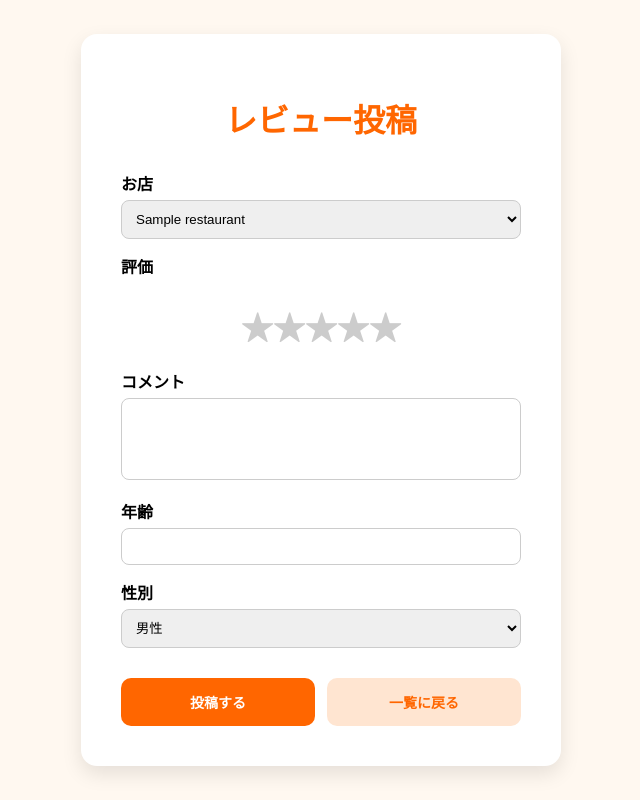
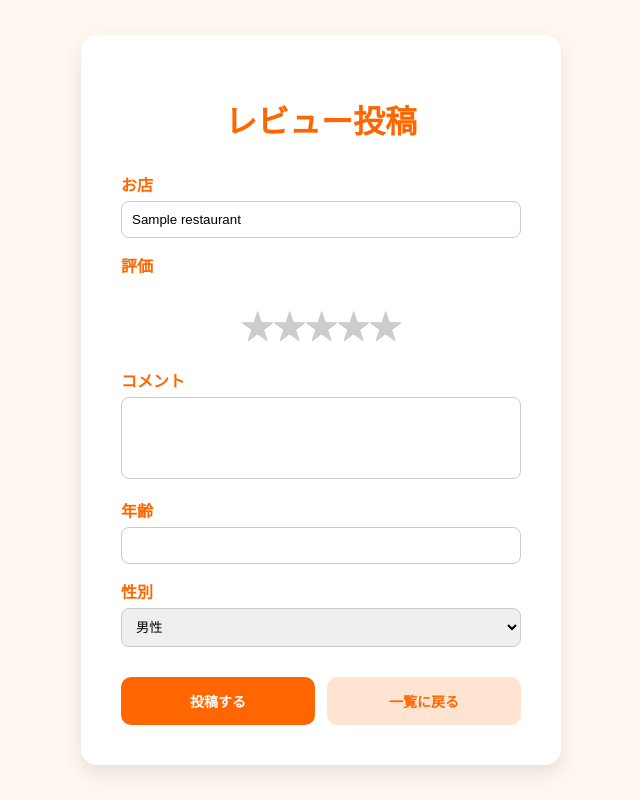
Before and after one commit to OOP2-2025-final-G05/MOGU, a Flask app: page /reviews/ in a window 1280 px wide. Shown: the whole page, without its empty margins (319-959 px from the left). Run offline with Flask 3, Linux system fonts and the light colour scheme; tables that the repository leaves empty hold one stand-in row (values such as "Sample post").

Commit message:
お店の変更をできなくして、お店、評価、コメント、年齢、性別もレビュー投稿の色と同じ色にした。

```diff
--- a/templates/Review.html
+++ b/templates/Review.html
@@ -36,7 +36,8 @@
             margin-top: 15px;
             margin-bottom: 5px;
             font-weight: bold;
-        }
+            color: #ff6600;   /* タイトルと同じオレンジ */
+    }
 
         select, textarea, input[type="number"] {
             width: 100%;
@@ -115,6 +116,15 @@
         .btn-back:hover {
             background-color: #ffd9c0;
         }
+
+        .fixed-select {
+        pointer-events: none;   /* クリック不可 */
+        background-color: #fff; /* 白のまま */
+        color: #000;            /* 文字を黒 */
+        appearance: none;      /* 矢印消す */
+        -webkit-appearance: none;
+        -moz-appearance: none;
+    }
     </style>
 </head>
 <body>
@@ -124,15 +134,22 @@
 
     <form method="post">
 
-       <label>お店</label>
-        <select name="restaurant_id" required>
-                {% for restaurant in restaurants %}
+        <label>お店</label>
+
+<select name="restaurant_id" class="fixed-select">
+    {% for restaurant in restaurants %}
         <option value="{{ restaurant.id }}"
-            {% if selected_id and restaurant.id == selected_id|int %}selected{% endif %}>
+            {% if restaurant.id|string == selected_id %}
+                selected
+            {% endif %}
+        >
             {{ restaurant.name }}
         </option>
     {% endfor %}
 </select>
+
+<input type="hidden" name="restaurant_id" value="{{ selected_id }}">
+
 
         <label>評価</label>
         <div class="star-rating">
```
